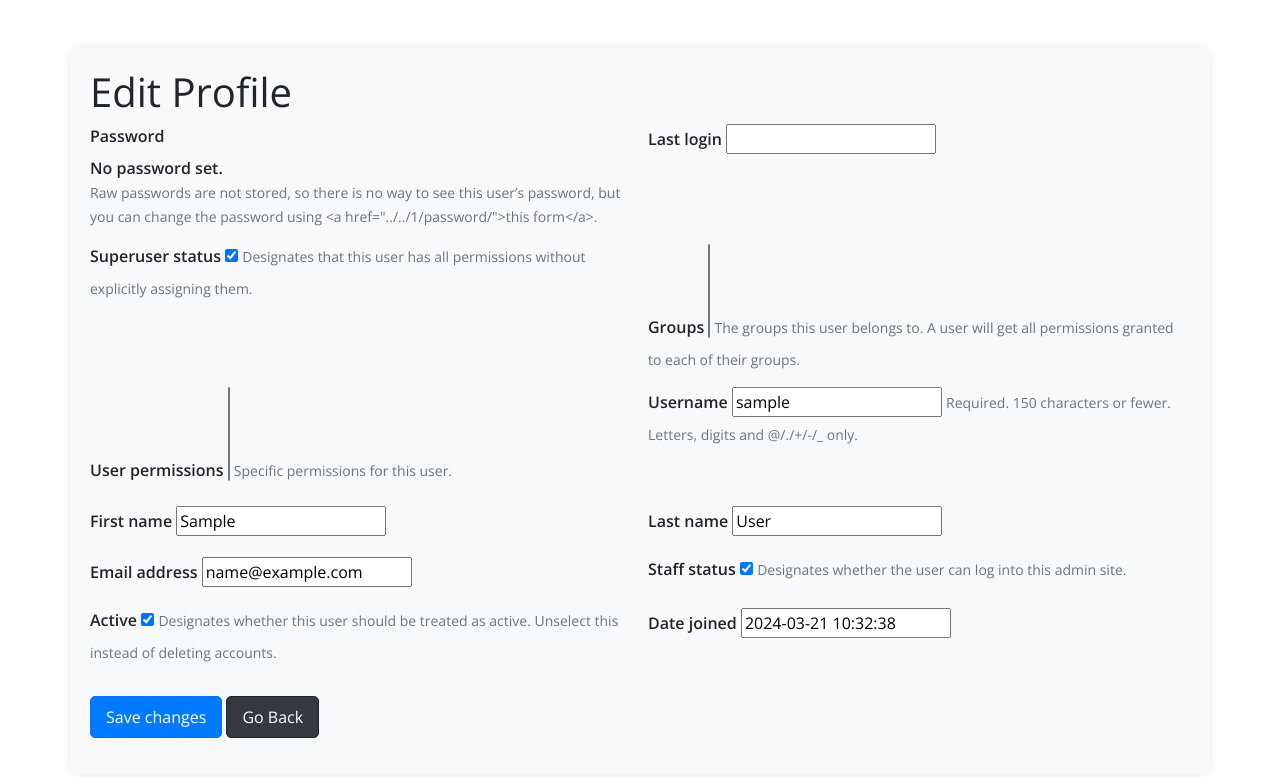
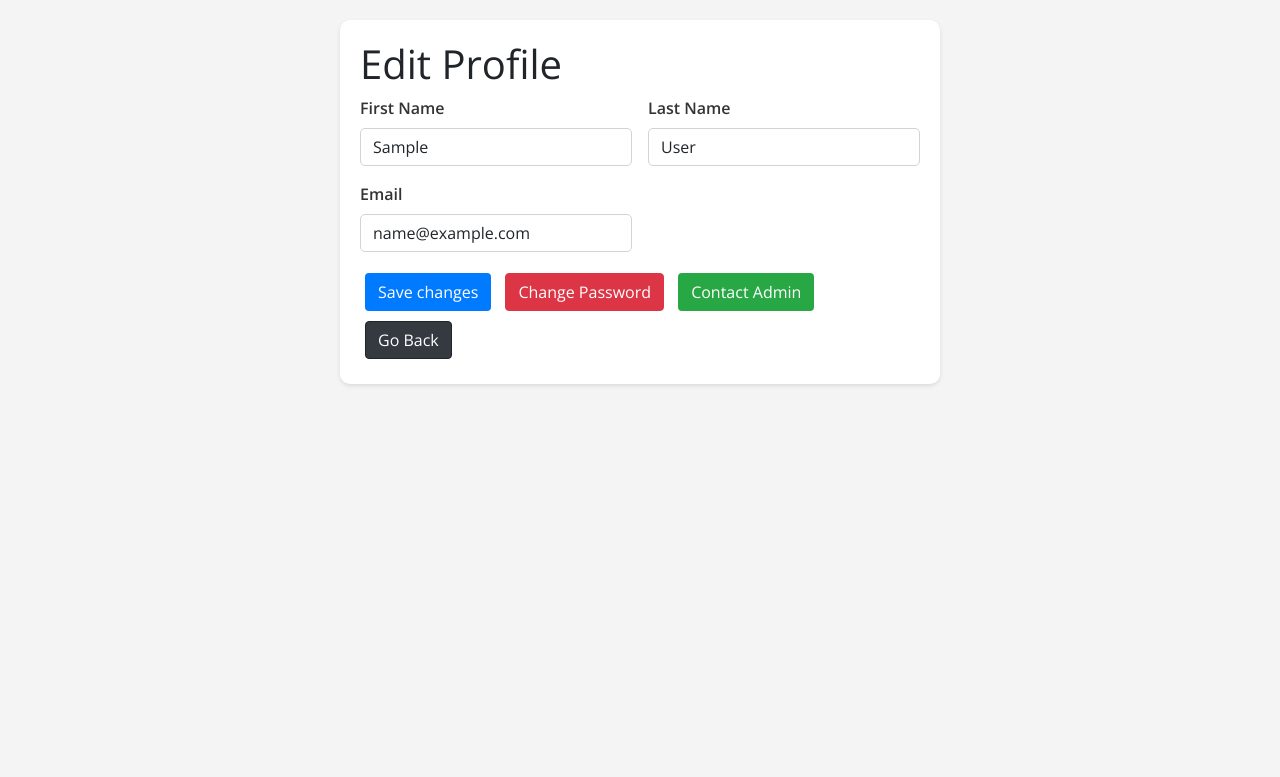
Before and after one commit to LittleChihiro/Photo-Album, a Django app: page /edit_profile/ in a window 1280 px wide. Shown: the top 777 px of the page. Run offline with Django 4.2, Linux system fonts and the light colour scheme; the visitor is signed in with stand-in values (Sample User, id 1).

Commit message:
Update edit_profile.html

```diff
--- a/photos/templates/photos/edit_profile.html
+++ b/photos/templates/photos/edit_profile.html
@@ -4,67 +4,90 @@
     <meta charset="UTF-8">
     <meta name="viewport" content="width=device-width, initial-scale=1.0">
     <title>Edit Profile</title>
-    <!-- Bootstrap CSS -->
     <link href="https://cdn.jsdelivr.net/npm/bootstrap@5.0.0-beta1/dist/css/bootstrap.min.css" rel="stylesheet">
-    <!-- Google Fonts -->
     <link href="https://fonts.googleapis.com/css2?family=Open+Sans:wght@400;600&display=swap" rel="stylesheet">
     <style>
         body {
             font-family: 'Open Sans', sans-serif;
+            background-color: #f4f4f4;
+            padding-top: 20px;
         }
         .container {
-            background: #f8f9fa;
+            background: #ffffff;
             border-radius: 10px;
             padding: 20px;
-            box-shadow: 0 0 10px rgba(0,0,0,0.1);
+            box-shadow: 0 2px 4px rgba(0, 0, 0, 0.1);
+            max-width: 600px;
+            margin: 0 auto;
         }
-        .form-label {
-            font-weight: 600;
+        .btn {
+            margin: 5px;
+            color: white;
         }
-        .alert-danger {
-            font-size: 0.9rem;
+
+        .btn-custom {
+            background-color: #007bff;
         }
-        .btn-custom {
-            padding: 8px 15px;
-            border-radius: 5px;
+        .btn-custom:hover {
+            background-color: #0056b3;
+            color: white;
         }
-        .btn-primary {
-            background-color: #007bff;
+        .btn-contact:hover {
+            background-color: #218838;
+            color: white;
         }
         .btn-dark {
             background-color: #343a40;
         }
-        .btn-custom:hover {
-            opacity: 0.9;
+        .btn-dark:hover {
+            background-color: #1d2124;
+        }
+        .btn-danger {
+            background-color: #dc3545;
+        }
+        .btn-danger:hover {
+            background-color: #c82333;
+        }
+        .btn-contact {
+            background-color: #28a745;
+        }
+        .btn-contact:hover {
+            background-color: #218838;
+        }
+        .form-control {
+            border-radius: 5px;
+        }
+        .form-label {
+            font-weight: 600;
+            color: #333;
         }
     </style>
 </head>
 <body>
-    <div class="container mt-5">
+    <div class="container">
         <h1>Edit Profile</h1>
         <form method="post" class="row g-3">
             {% csrf_token %}
-            {% for field in form %}
-                <div class="col-md-6">
-                    <label for="{{ field.id_for_label }}" class="form-label">{{ field.label }}</label>
-                    {{ field }}
-                    {% if field.help_text %}
-                        <small class="form-text text-muted">{{ field.help_text }}</small>
-                    {% endif %}
-                    {% for error in field.errors %}
-                        <div class="alert alert-danger" role="alert">
-                            {{ error }}
-                        </div>
-                    {% endfor %}
-                </div>
-            {% endfor %}
-            <div class="col-12">
-                <button type="submit" class="btn btn-custom btn-primary">Save changes</button>
-                <a href="{% url 'gallery' %}" class="btn btn-custom btn-dark my-3">Go Back</a>
+            <div class="col-md-6">
+                <label for="first_name" class="form-label">First Name</label>
+                <input type="text" id="first_name" name="first_name" class="form-control" value="{{ user.first_name }}" required>
+            </div>
+            <div class="col-md-6">
+                <label for="last_name" class="form-label">Last Name</label>
+                <input type="text" id="last_name" name="last_name" class="form-control" value="{{ user.last_name }}" required>
+            </div>
+            <div class="col-md-6">
+                <label for="email" class="form-label">Email</label>
+                <input type="email" id="email" name="email" class="form-control" value="{{ user.email }}" required>
+            </div>
+            <div class="mt-3">
+                <button type="submit" class="btn btn-custom">Save changes</button>
+                <a href="{% url 'password_reset' %}" class="btn btn-danger">Change Password</a>
+                <a href="mailto:pitphoto.supp@gmail.com" class="btn btn-contact">Contact Admin</a>
+                <a href="{% url 'profile' %}" class="btn btn-dark">Go Back</a>
             </div>
         </form>
     </div>
-    <!-- Bootstrap JavaScript -->
     <script src="https://cdn.jsdelivr.net/npm/bootstrap@5.0.0-beta1/dist/js/bootstrap.bundle.min.js"></script>
 </body>
 </html>
--- a/photos/urls.py
+++ b/photos/urls.py
@@ -1,6 +1,7 @@
 from django.urls import path
 from .views import home, gallery, viewPhoto, addPhoto, loginUser, profile, edit_profile, change_photo_status
 from django.contrib.auth.views import LogoutView
+from django.contrib.auth import views as auth_views
 
 from photos import views
 
@@ -15,5 +16,9 @@ urlpatterns = [
     path('logout/', LogoutView.as_view(next_page='home'), name='logout'),
     path('photo/change-status/<int:photo_id>/', change_photo_status, name='change_photo_status'),
     path('photo/delete/<int:photo_id>/', views.delete_photo, name='delete_photo'),
+    path('password_reset/', auth_views.PasswordResetView.as_view(), name='password_reset'),
+    path('password_reset/done/', auth_views.PasswordResetDoneView.as_view(), name='password_reset_done'),
+    path('reset/<uidb64>/<token>/', auth_views.PasswordResetConfirmView.as_view(), name='password_reset_confirm'),
+    path('reset/done/', auth_views.PasswordResetCompleteView.as_view(), name='password_reset_complete'),
 
 ]
--- a/photos/views.py
+++ b/photos/views.py
@@ -11,6 +11,7 @@ from PIL import Image, ExifTags
 from django.shortcuts import get_object_or_404, redirect
 from django.http import HttpResponseForbidden
 
+from django.contrib.auth.models import User
 
 def gallery(request):
     categories = Category.objects.all().order_by('name')
@@ -157,18 +158,22 @@ def loginUser(request):
 def profile(request):
     return render(request, 'photos/profile.html')
 
+@login_required
 def edit_profile(request):
+    user = request.user
+    if request.method == 'POST':
+        user.first_name = request.POST.get('first_name', user.first_name)
+        user.last_name = request.POST.get('last_name', user.last_name)
+        user.email = request.POST.get('email', user.email)
 
-    if request.method == 'POST':
-        form = UserChangeForm(request.POST, instance=request.user)
+        try:
+            user.save()
+            messages.success(request, 'Your profile was successfully updated!')
+            return redirect('profile')  # Ändern Sie dies zur URL Ihres Profils
+        except Exception as e:
+            messages.error(request, f'Error updating profile: {e}')
 
-        if form.is_valid():
-            form.save()
-            return redirect('profile')
-    else:
-        form = UserChangeForm(instance=request.user)
-
-    return render(request, 'photos/edit_profile.html', {'form': form})
+    return render(request, 'photos/edit_profile.html', {'user': user})
 
 
 def home(request):
```
Also changed, not shown: photos/templates/photos/profile.html (+27 -4 lines).
